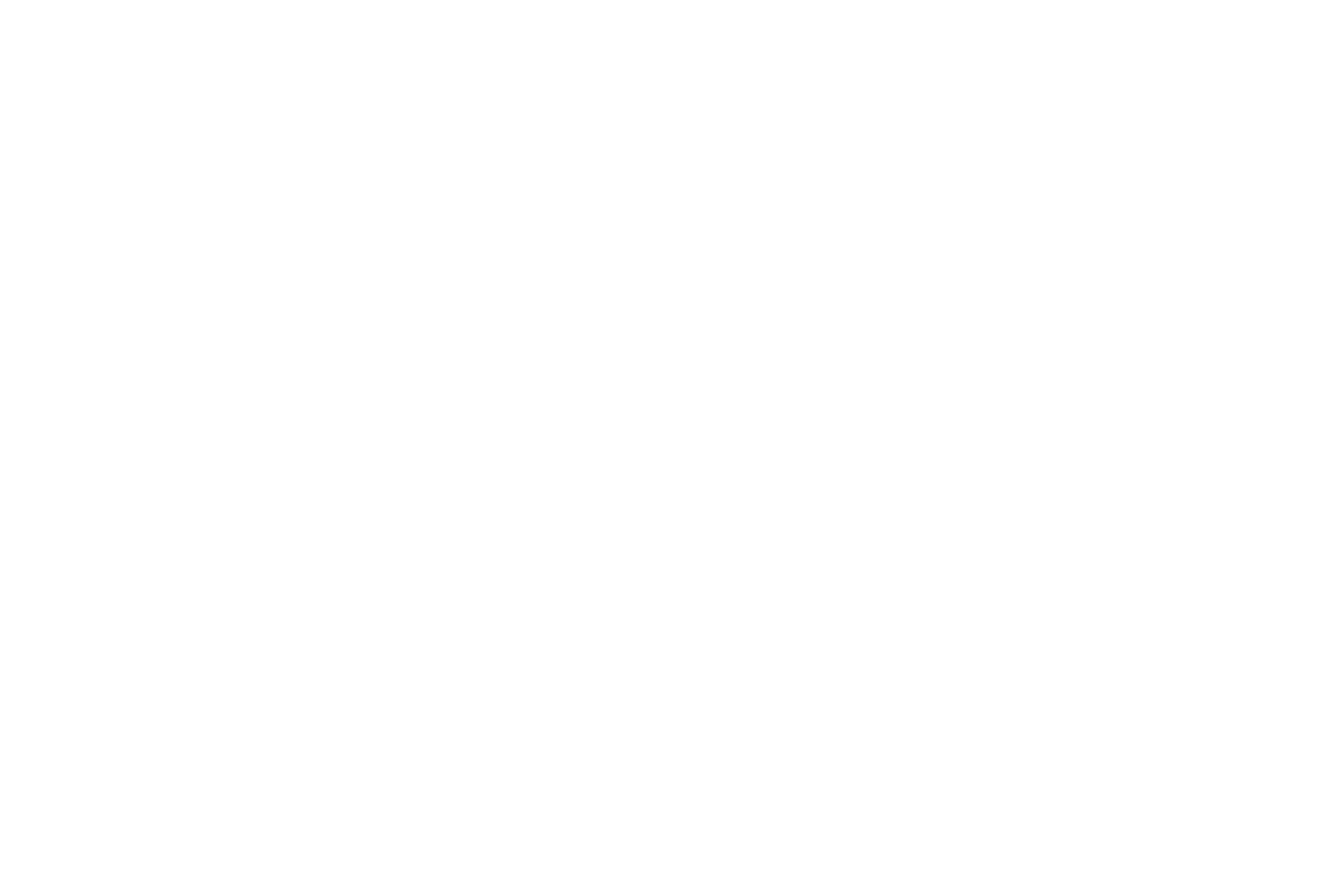
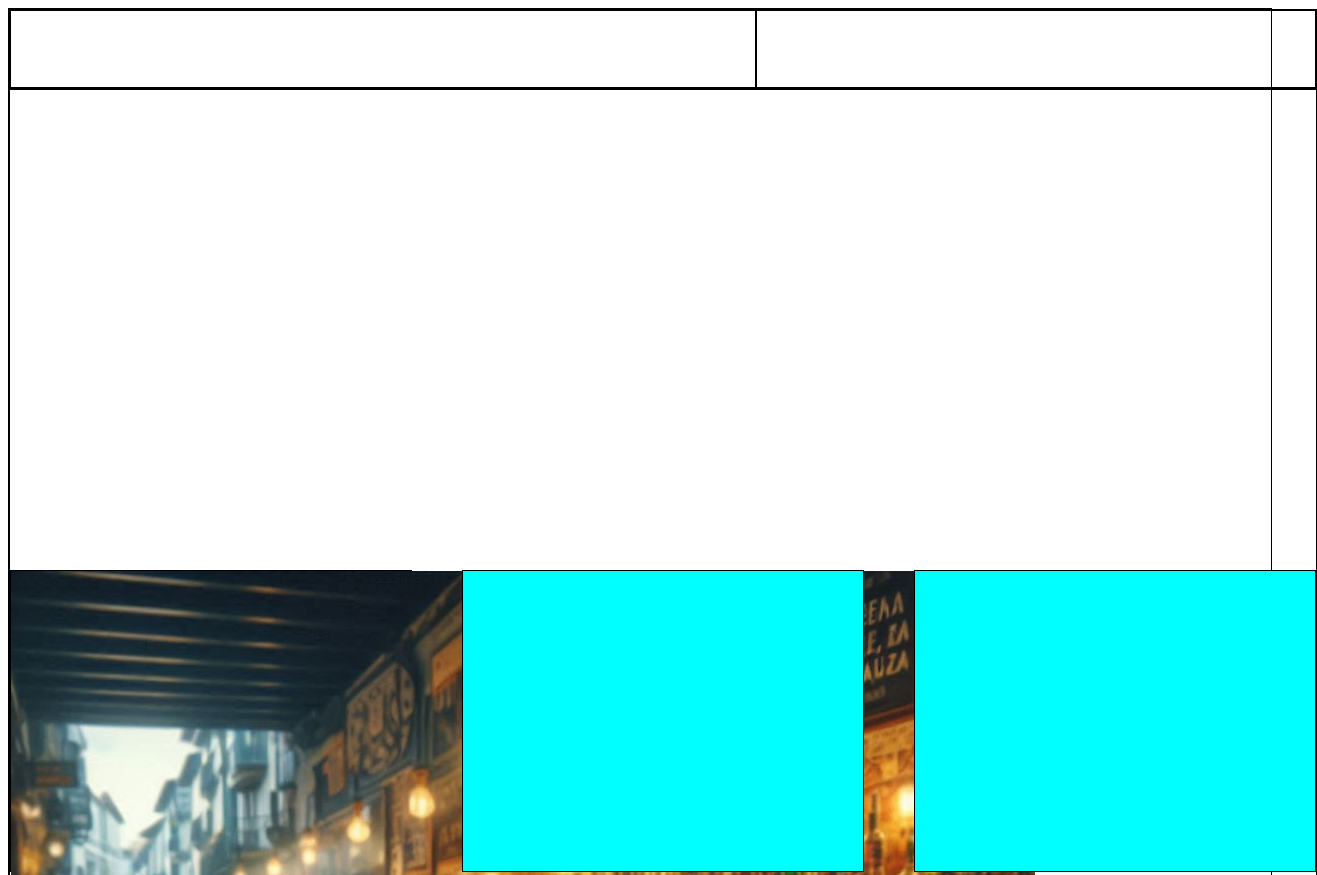
Before and after one commit to jflorc01/integradorGaleria, a plain HTML site: page index.html in a window 1280 px wide. Shown: the top 875 px of the page, 1317 px wide, since content can reach past the window. Before the commit the page ends 800 px from the top, so only its background shows below. Drawn offline with Linux system fonts and the light colour scheme; files that its build step writes are made by us from their sources.

Commit message:
isaac
boceto de la pagina

```diff
--- a/css/estilos.css
+++ b/css/estilos.css
@@ -0,0 +1,56 @@
+body{
+    display: grid;
+    grid-template-columns: auto;
+    grid-template-rows: 10vh 70vh  150vh  10vh;
+    justify-items: stretch;
+    align-items: stretch;
+    align-content:stretch;
+    justify-content: stretch;
+    grid-template-areas: "header"
+                        "carrusel"
+                        "cuadricula"
+                        "footer";
+    border: 1px solid black;
+}
+header{
+    grid-area:header;
+    border: 1px solid black;
+    display: grid;
+    grid-template-columns: auto 70vh ;
+    grid-template-rows: auto;
+}
+.carrusel{
+
+    grid-area:carrusel;
+    border: 1px solid black;
+}
+.cuadricula{
+    grid-area:cuadricula;
+    border: 1px solid black;
+    display: grid;
+    grid-template-columns: auto auto auto;
+    grid-template-rows: auto auto auto auto;
+    justify-items:center;
+    justify-content:center;
+    align-items: center;
+    align-content:center;
+    grid-gap:50px;
+
+}
+.tarjeta{
+    width: 400px;
+    height: 300px;
+    background-color: aqua;
+    border: 1px solid black;
+}
+.centar{
+    grid-column: 2 / 3
+}
+footer{
+    background-color: grey;
+    grid-area:footer;
+    border: 1px solid black;
+}
+.auxiliar{
+    border: 1px solid black;
+}
--- a/index.html
+++ b/index.html
@@ -3,12 +3,18 @@
 <head>
     <meta charset="UTF-8">
     <meta name="viewport" content="width=device-width, initial-scale=1.0">
-    <link rel="stylesheet" href="estilos.css">
+    <link rel="stylesheet" href="css/estilos.css">
     <title>Galería tapas</title>
 </head>
 <body>
     <header>
         <!-- Logo, concurso tapas, buscador y botón de login -->
+         <div class="auxiliar">
+            <img />
+         </div>
+         <div class="auxiliar">
+
+         </div>
     </header>
 
     <div class="carrusel">
@@ -17,6 +23,9 @@
 
     <!-- Imágenes, títulos y descripciones -->
     <div class="cuadricula">
+        <div class="tarjeta">
+            <img src="img/bravas1.png"/>
+        </div>
         <div class="tarjeta">
             <img />
         </div>
@@ -35,6 +44,15 @@
         <div class="tarjeta">
             <img />
         </div>
+        <div class="tarjeta">
+            <img />
+        </div>
+        <div class="tarjeta">
+            <img />
+        </div>
+        <div class="tarjeta centar">
+            <img />
+        </div>
     </div>
 
     <footer>
```
